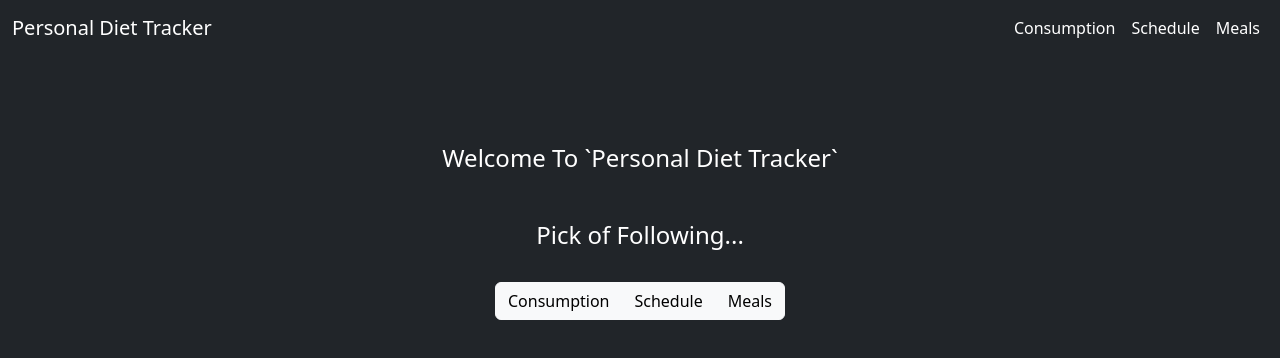
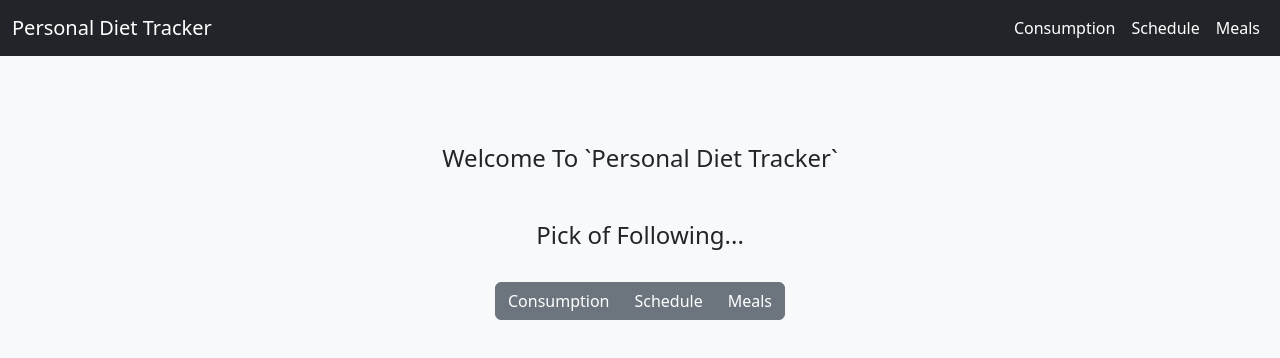
Before and after one commit to makkahwi/heal-tracker, a React (Create React App) app: page / in a window 1280 px wide. Shown: the top 358 px of the page. Built offline with nearby package versions, Linux system fonts and the light colour scheme.

Commit message:
UI Updates

```diff
--- a/src/Components/Form/index.tsx
+++ b/src/Components/Form/index.tsx
@@ -189,7 +189,7 @@ const Form = ({ inputs, onSubmit }: props) => {
         )
       )}
 
-      <button className="btn btn-light float-end my-4 p-3" type="submit">
+      <button className="btn btn-secondary float-end my-4 p-3" type="submit">
         Submit
       </button>
     </form>
--- a/src/Layout.tsx
+++ b/src/Layout.tsx
@@ -3,7 +3,7 @@ import "bootstrap/dist/css/bootstrap.css";
 
 const Layout = ({ children = <></> }) => {
   return (
-    <main className="bg-dark min-vh-100 text-white text-center p-md-5 p-2">
+    <main className="bg-light min-vh-100 text-dark text-center p-md-5 p-2">
       <div className="p-md-5 p-2">{children}</div>
     </main>
   );
--- a/src/Views/Consumption/index.tsx
+++ b/src/Views/Consumption/index.tsx
@@ -375,7 +375,7 @@ const Consumption = () => {
 
         {data.length > showCount ? (
           <button
-            className="btn btn-light"
+            className="btn btn-secondary"
             onClick={() => setShowCount((current) => current + 5)}
           >
             Show More
--- a/src/Views/Welcome/index.tsx
+++ b/src/Views/Welcome/index.tsx
@@ -14,7 +14,7 @@ const Welcome = () => {
         <div className="btn-group my-4">
           {routes.map(({ name, path }, x) => (
             <button
-              className="btn btn-light"
+              className="btn btn-secondary"
               onClick={() => navigate(path)}
               key={x}
             >
```
